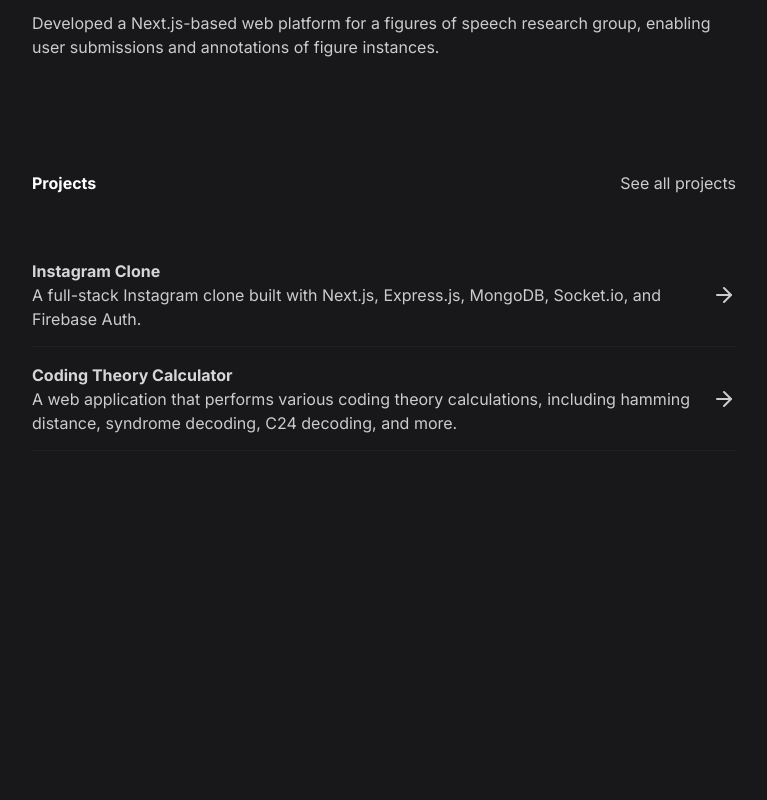
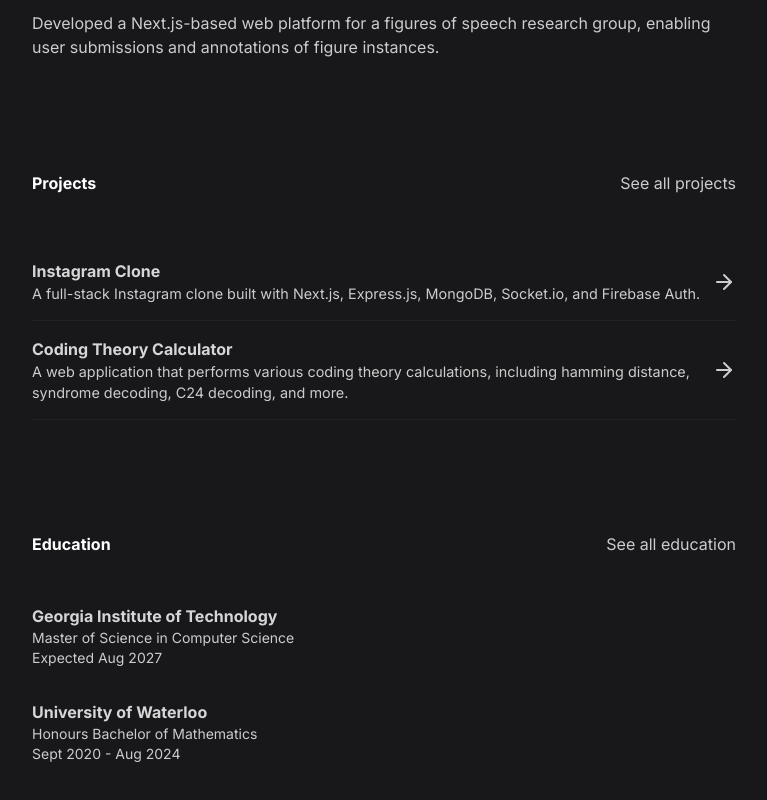
Before and after one commit to pl3lee/personal-website-v2, a Next.js app: page / in a window 1280 px wide. Shown: the part 717-1517 px from the top of the page, without its empty margins (256-1023 px from the left). Before the commit the page ends 1216 px from the top, so only its background shows below. Built offline with nearby package versions, Linux system fonts and the light colour scheme.

Commit message:
basic layout

```diff
--- a/src/app/page.module.scss
+++ b/src/app/page.module.scss
@@ -37,7 +37,7 @@
   padding: 0rem 1rem;
 }
 
-.experience {
+.experience, .education {
   width: 100%;
   display: flex;
   flex-direction: column;
@@ -46,7 +46,7 @@
 }
 
 
-.latestExperienceContainer {
+.latestExperienceContainer, .educationContainer {
   display: flex;
   flex-direction: column;
   width: 100%;
@@ -56,6 +56,7 @@
   padding: 0rem 1rem;
 }
 
+
 .projects {
   display: flex;
   flex-direction: column;
--- a/src/app/page.tsx
+++ b/src/app/page.tsx
@@ -84,6 +84,27 @@ export default function Home() {
         </SectionHeader>
         <Projects projects={data.projects} numProjects={2} />
       </motion.section>
+
+      <motion.section className={styles.education} variants={item}>
+        <SectionHeader>
+          <h1>Education</h1>
+          <Link href='/education'>See all education</Link>
+        </SectionHeader>
+        <div className={styles.educationContainer}>
+          <div>
+            <h2>Georgia Institute of Technology</h2>
+            <div className='text-sm'>Master of Science in Computer Science</div>
+            <div className='text-sm'>Expected Aug 2027</div>
+          </div>
+        </div>
+        <div className={styles.educationContainer}>
+          <div>
+            <h2>University of Waterloo</h2>
+            <div className='text-sm'>Honours Bachelor of Mathematics</div>
+            <div className='text-sm'>Sept 2020 - Aug 2024</div>
+          </div>
+        </div>
+      </motion.section>
     </motion.main>
   );
 }
--- a/src/components/Projects/Projects.module.scss
+++ b/src/components/Projects/Projects.module.scss
@@ -38,6 +38,9 @@
     background-color: #f5f5f50a;
     border-radius: 0;
   }
+  p {
+    font-size: 0.9rem;
+  }
 }
 
 .projectInfo {
--- a/src/components/Projects/Projects.tsx
+++ b/src/components/Projects/Projects.tsx
@@ -1,6 +1,7 @@
 import { ProjectType } from '@/types';
 import styles from './Projects.module.scss';
 import { ArrowRight } from 'lucide-react';
+import Link from 'next/link';
 
 export function Projects({
   projects,
@@ -20,12 +21,16 @@ export function Projects({
 
 function Project({ project }: { project: ProjectType }) {
   return (
-    <div key={project.name} className={styles.project}>
+    <Link
+      key={project.slug}
+      className={styles.project}
+      href={`/projects/${project.slug}`}
+    >
       <div className={styles.projectInfo}>
         <h2>{project.name}</h2>
         <p>{project.description}</p>
       </div>
       <ArrowRight />
-    </div>
+    </Link>
   );
 }
--- a/src/data.json
+++ b/src/data.json
@@ -27,11 +27,13 @@
   "projects": [
     {
       "name": "Instagram Clone",
-      "description": "A full-stack Instagram clone built with Next.js, Express.js, MongoDB, Socket.io, and Firebase Auth."
+      "description": "A full-stack Instagram clone built with Next.js, Express.js, MongoDB, Socket.io, and Firebase Auth.",
+      "slug": "instagram-clone"
     },
     {
       "name": "Coding Theory Calculator",
-      "description": "A web application that performs various coding theory calculations, including hamming distance, syndrome decoding, C24 decoding, and more."
+      "description": "A web application that performs various coding theory calculations, including hamming distance, syndrome decoding, C24 decoding, and more.",
+      "slug": "coding-theory-calculator"
     }
   ]
 }
--- a/src/types.ts
+++ b/src/types.ts
@@ -1,4 +1,5 @@
 export type ProjectType = {
   name: string;
   description: string;
+  slug: string;
 }
```
